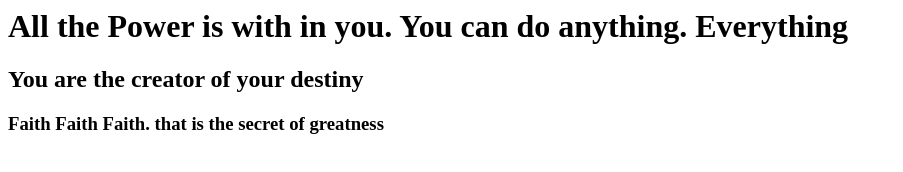
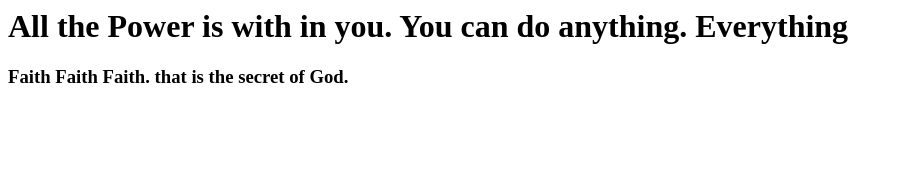
Before and after one commit to davulurikoti/gitbrushup, a plain HTML site: page index.html in a window 1280 px wide. Shown: the whole page, without its empty margins (0-903 px from the left). Drawn offline with Linux system fonts and the light colour scheme.

Commit message:
updated quote3 and removed 2

```diff
--- a/index.html
+++ b/index.html
@@ -1,7 +1,6 @@
 <html>
 <body>
 <h1> All the Power is with in you. You can do anything. Everything</h1>
-<h2> You are the creator of your destiny</h2>
-<h3> Faith Faith Faith. that is the secret of greatness</h3>
+<h3> Faith Faith Faith. that is the secret of God.</h3>
 </body>
 </html>
```
